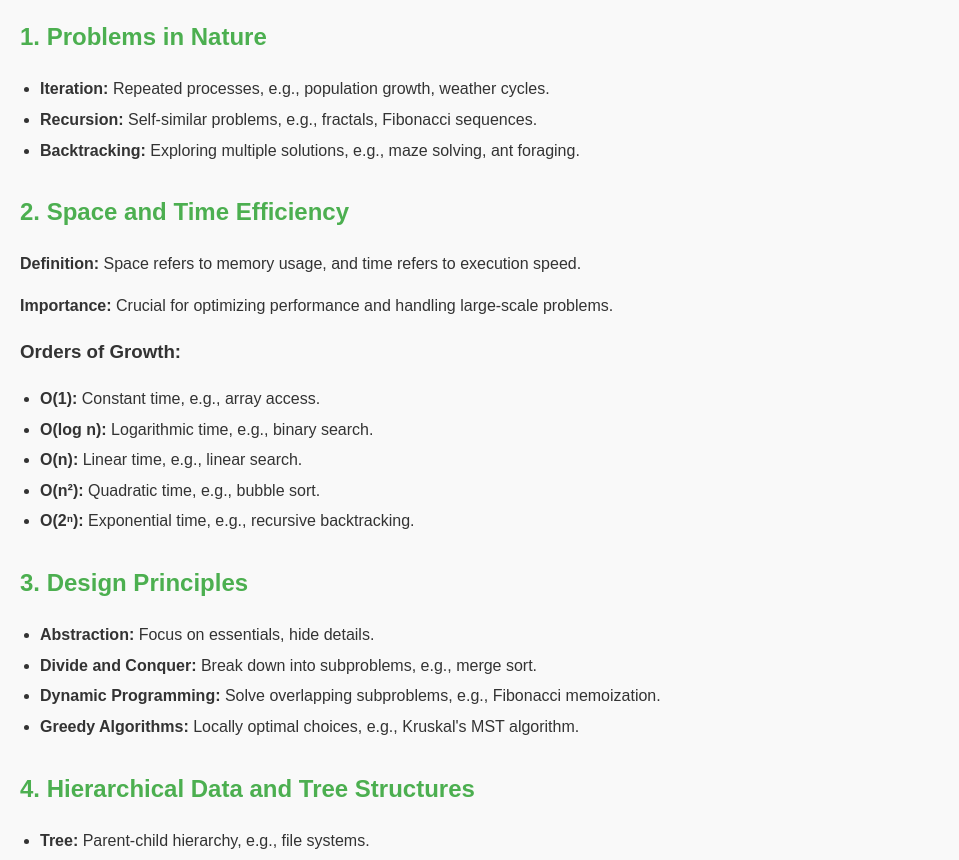
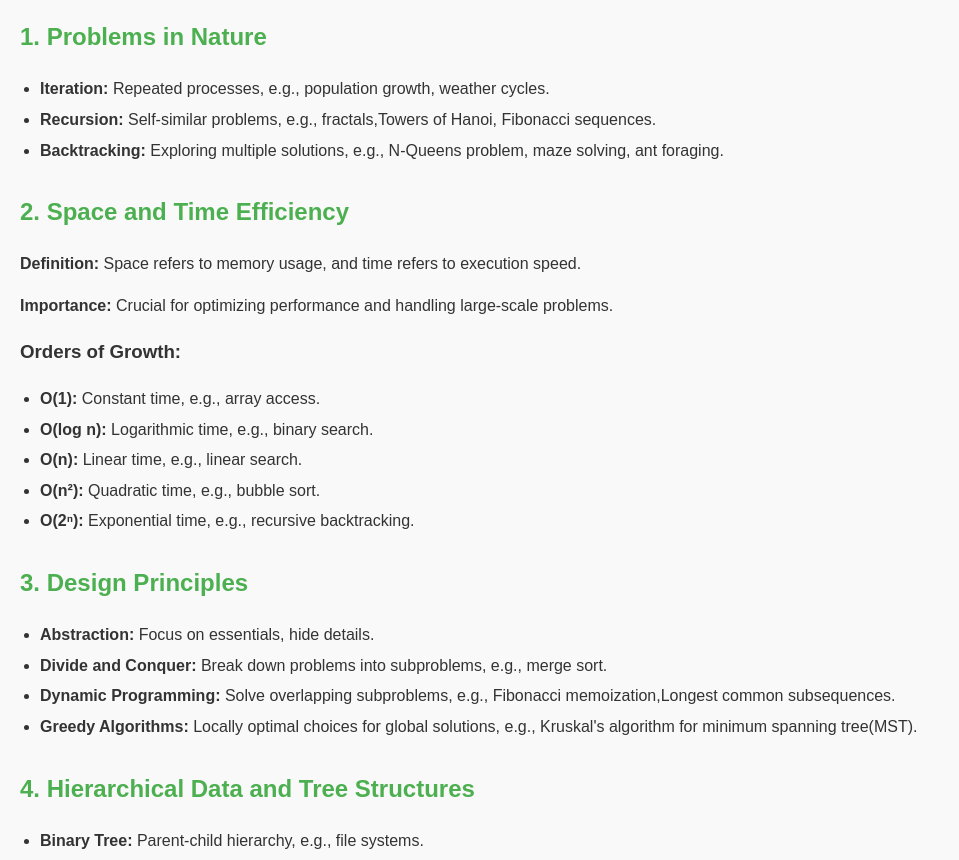
Before and after one commit to Sushant-RM/ADITYA-BELAMKAR, a plain HTML site: page index.html in a window 1280 px wide. Shown: the part 76-936 px from the top of the page, without its empty margins (0-959 px from the left). Drawn offline with Linux system fonts and the light colour scheme.

Commit message:
Update index.html

```diff
--- a/index.html
+++ b/index.html
@@ -34,8 +34,8 @@
         <h2>1. Problems in Nature</h2>
         <ul>
             <li><strong>Iteration:</strong> Repeated processes, e.g., population growth, weather cycles.</li>
-            <li><strong>Recursion:</strong> Self-similar problems, e.g., fractals, Fibonacci sequences.</li>
-            <li><strong>Backtracking:</strong> Exploring multiple solutions, e.g., maze solving, ant foraging.</li>
+            <li><strong>Recursion:</strong> Self-similar problems, e.g., fractals,Towers of Hanoi, Fibonacci sequences.</li>
+            <li><strong>Backtracking:</strong> Exploring multiple solutions, e.g., N-Queens problem, maze solving, ant foraging.</li>
         </ul>
     </section>
 
@@ -57,16 +57,16 @@
         <h2>3. Design Principles</h2>
         <ul>
             <li><strong>Abstraction:</strong> Focus on essentials, hide details.</li>
-            <li><strong>Divide and Conquer:</strong> Break down into subproblems, e.g., merge sort.</li>
-            <li><strong>Dynamic Programming:</strong> Solve overlapping subproblems, e.g., Fibonacci memoization.</li>
-            <li><strong>Greedy Algorithms:</strong> Locally optimal choices, e.g., Kruskal's MST algorithm.</li>
+            <li><strong>Divide and Conquer:</strong> Break down problems into subproblems, e.g., merge sort.</li>
+            <li><strong>Dynamic Programming:</strong> Solve overlapping subproblems, e.g., Fibonacci memoization,Longest common subsequences.</li>
+            <li><strong>Greedy Algorithms:</strong> Locally optimal choices for global solutions, e.g., Kruskal's algorithm for minimum spanning tree(MST).</li>
         </ul>
     </section>
 
     <section>
         <h2>4. Hierarchical Data and Tree Structures</h2>
         <ul>
-            <li><strong>Tree:</strong> Parent-child hierarchy, e.g., file systems.</li>
+            <li><strong> Binary Tree:</strong> Parent-child hierarchy, e.g., file systems.</li>
             <li><strong>Binary Search Tree:</strong> Optimized for search, insert, delete.</li>
             <li><strong>AVL Tree:</strong> Self-balancing BST with O(log n) operations.</li>
             <li><strong>2-3 Tree:</strong> Multi-way balanced tree for databases.</li>
```
